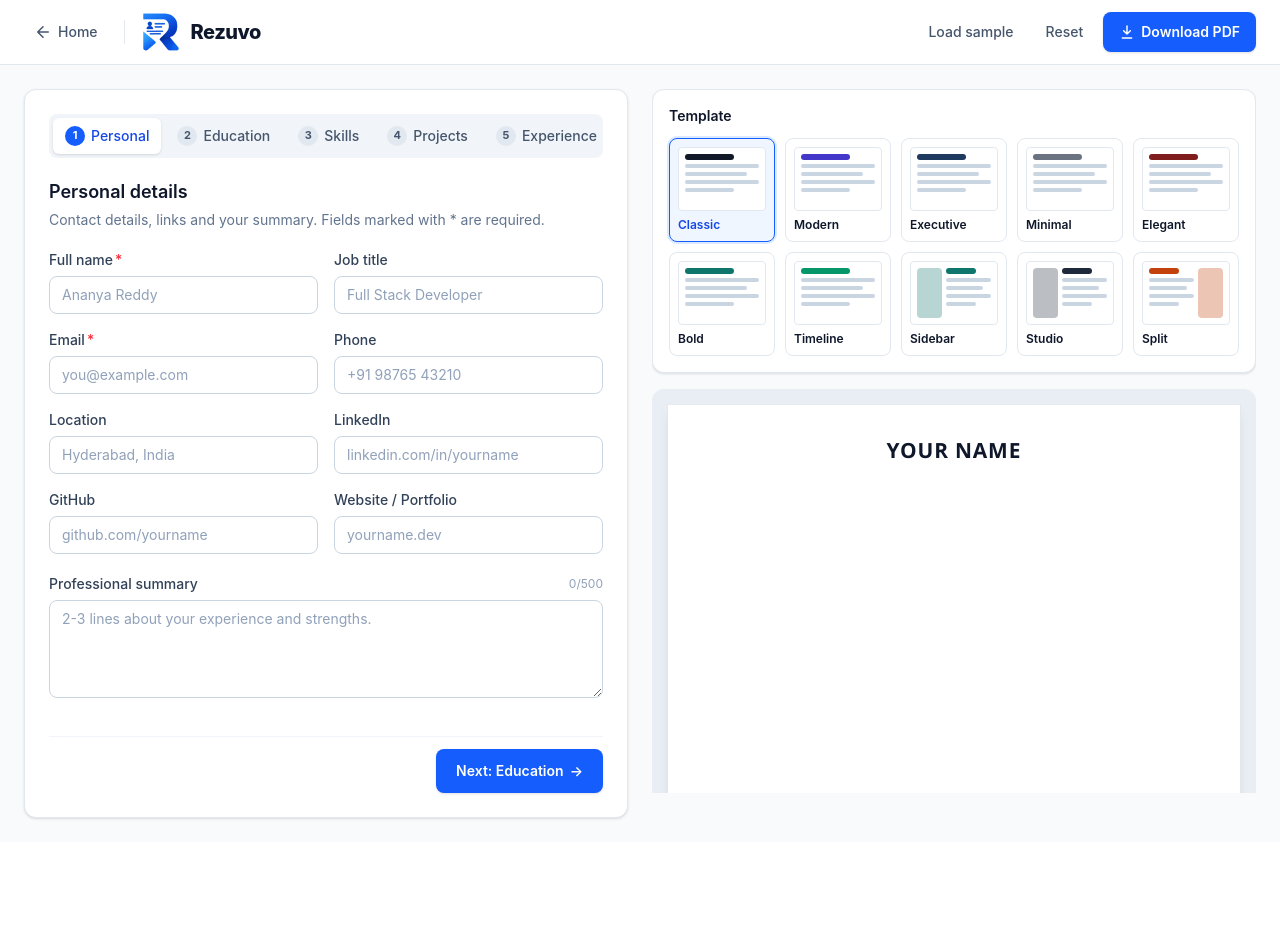
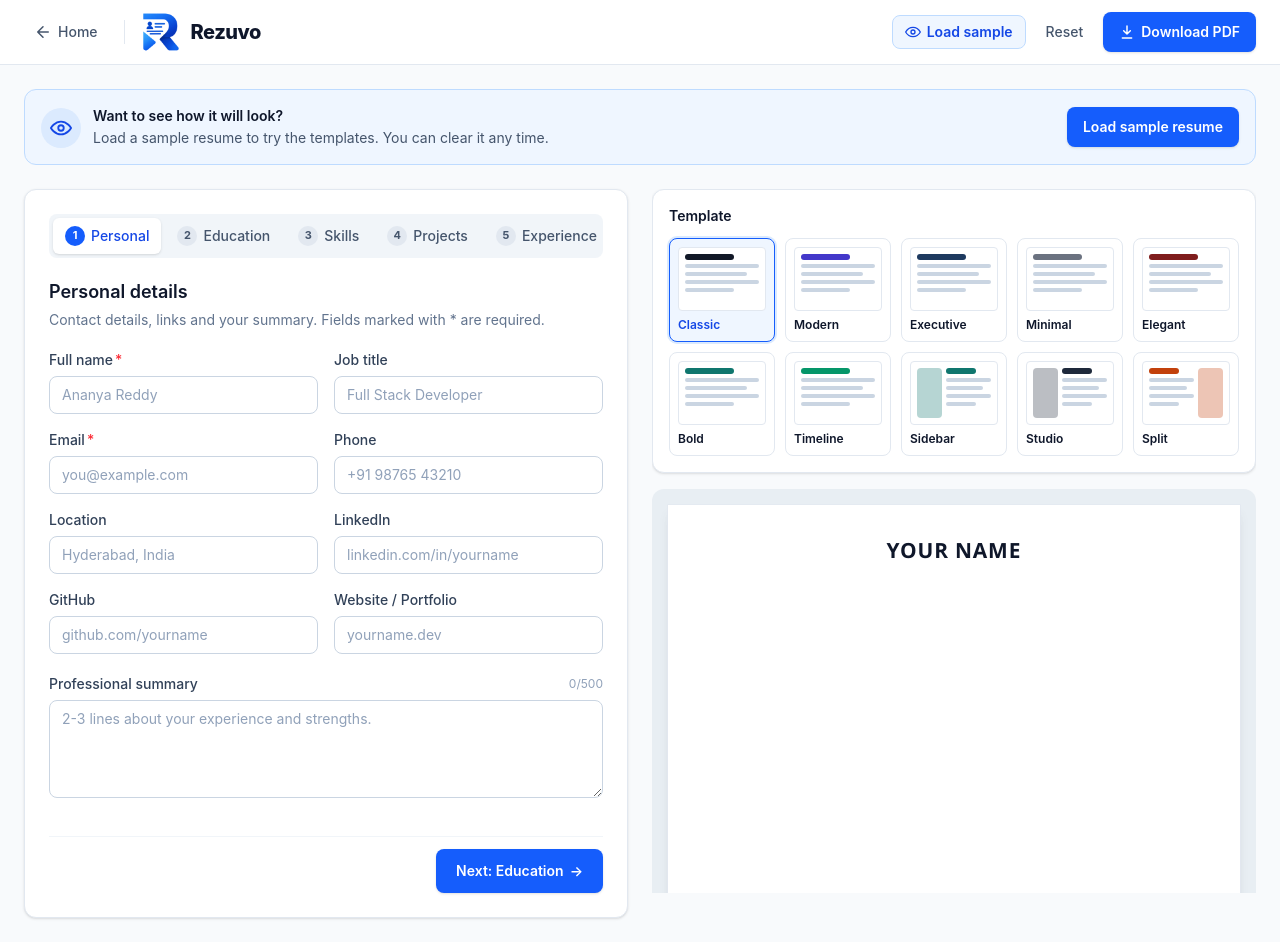
Before and after one commit to Anil-Rasuri/Resume-Builder, a React (Vite) app in the folder frontend/: page /builder in a window 1280 px wide. Before the commit the page ends 842 px from the top, so only its background shows below. Built offline with nearby package versions, Linux system fonts and the light colour scheme.

Commit message:
Edited Form and Sample Resume Button

```diff
--- /dev/null
+++ b/frontend/src/components/builder/SampleBanner.tsx
@@ -0,0 +1,63 @@
+import type { ReactElement } from "react";
+
+interface SampleBannerProps {
+  /** true: the sample is on screen. false: the form is empty. */
+  isSample: boolean;
+  onLoadSample: () => void;
+  onStartFresh: () => void;
+}
+
+const EyeIcon = (): ReactElement => (
+  <svg width="22" height="22" viewBox="0 0 24 24" fill="none" stroke="currentColor" strokeWidth="2" strokeLinecap="round" strokeLinejoin="round" aria-hidden="true">
+    <path d="M1 12s4-7 11-7 11 7 11 7-4 7-11 7S1 12 1 12z" />
+    <circle cx="12" cy="12" r="3" />
+  </svg>
+);
+
+export default function SampleBanner({ isSample, onLoadSample, onStartFresh }: SampleBannerProps) {
+  return (
+    <div
+      className={`flex flex-col gap-3 rounded-xl border p-4 sm:flex-row sm:items-center sm:justify-between ${
+        isSample ? "border-amber-200 bg-amber-50" : "border-blue-200 bg-blue-50"
+      }`}
+    >
+      <div className="flex items-start gap-3">
+        <span
+          className={`mt-0.5 flex h-10 w-10 shrink-0 items-center justify-center rounded-full ${
+            isSample ? "bg-amber-100 text-amber-700" : "bg-blue-100 text-blue-700"
+          }`}
+        >
+          <EyeIcon />
+        </span>
+        <div>
+          <p className="text-sm font-semibold text-slate-900">
+            {isSample ? "You're viewing a sample resume" : "Want to see how it will look?"}
+          </p>
+          <p className="mt-0.5 text-sm text-slate-600">
+            {isSample
+              ? "Edit any field to make it yours, or start again with a blank form."
+              : "Load a sample resume to try the templates. You can clear it any time."}
+          </p>
+        </div>
+      </div>
+
+      {isSample ? (
+        <button
+          type="button"
+          onClick={onStartFresh}
+          className="h-11 shrink-0 rounded-lg border border-amber-300 bg-white px-4 text-sm font-semibold text-amber-800 transition hover:bg-amber-100 sm:h-10"
+        >
+          Start with my own details
+        </button>
+      ) : (
+        <button
+          type="button"
+          onClick={onLoadSample}
+          className="h-11 shrink-0 rounded-lg bg-blue-600 px-4 text-sm font-semibold text-white shadow-sm transition hover:bg-blue-700 sm:h-10"
+        >
+          Load sample resume
+        </button>
+      )}
+    </div>
+  );
+}
--- a/frontend/src/components/layout/Header.tsx
+++ b/frontend/src/components/layout/Header.tsx
@@ -33,8 +33,12 @@ export default function Header({ onLoadSample, onReset, onDownload }: HeaderProp
         <div className="flex shrink-0 items-center gap-1 sm:gap-2">
           <button
             onClick={onLoadSample}
-            className="hidden rounded-lg px-3 py-1.5 text-sm font-medium text-slate-600 transition hover:bg-slate-100 sm:block"
+            className="hidden items-center gap-1.5 rounded-lg border border-blue-200 bg-blue-50 px-3 py-1.5 text-sm font-semibold text-blue-700 transition hover:bg-blue-100 sm:flex"
           >
+            <svg width="16" height="16" viewBox="0 0 24 24" fill="none" stroke="currentColor" strokeWidth="2" strokeLinecap="round" strokeLinejoin="round" aria-hidden="true">
+              <path d="M1 12s4-7 11-7 11 7 11 7-4 7-11 7S1 12 1 12z" />
+              <circle cx="12" cy="12" r="3" />
+            </svg>
             Load sample
           </button>
           <button
--- /dev/null
+++ b/frontend/src/lib/resume.ts
@@ -0,0 +1,11 @@
+import type { Resume } from "@/types/resume";
+
+/** True when the user has not entered anything yet. */
+export const isResumeEmpty = (r: Resume): boolean =>
+  Object.values(r.personal).every((v) => !String(v).trim()) &&
+  r.education.length === 0 &&
+  r.projects.length === 0 &&
+  r.experience.length === 0 &&
+  r.internships.length === 0 &&
+  r.certifications.length === 0 &&
+  r.skills.technical.length + r.skills.soft.length + r.skills.other.length === 0;
--- a/frontend/src/pages/BuilderPage.tsx
+++ b/frontend/src/pages/BuilderPage.tsx
@@ -1,6 +1,7 @@
 import { useEffect, useRef, useState, type ComponentType } from "react";
-import { useSearchParams } from "react-router-dom";
+import { useNavigationType, useSearchParams } from "react-router-dom";
 import { useReactToPrint } from "react-to-print";
+import SampleBanner from "@/components/builder/SampleBanner";
 import Header from "@/components/layout/Header";
 import MobileTabs, { type MobileView } from "@/components/layout/MobileTabs";
 import SectionTabs from "@/components/layout/SectionTabs";
@@ -16,10 +17,10 @@ import ResumePreview from "@/components/preview/ResumePreview";
 import TemplatePicker from "@/components/preview/TemplatePicker";
 import ConfirmDialog from "@/components/ui/ConfirmDialog";
 import { SECTIONS, type SectionId } from "@/constants/sections";
-import { sampleResume } from "@/constants/sampleResume";
 import { useDocumentTitle } from "@/hooks/useDocumentTitle";
 import { useMediaQuery } from "@/hooks/useMediaQuery";
 import { PRINT_PAGE_STYLE } from "@/lib/print";
+import { isResumeEmpty } from "@/lib/resume";
 import { useResumeStore } from "@/store/resumeStore";
 
 const FORMS: Record<SectionId, ComponentType> = {
@@ -35,12 +36,15 @@ const FORMS: Record<SectionId, ComponentType> = {
 export default function BuilderPage() {
   useDocumentTitle("Rezuvo - Create your resume");
 
-  const { resume, templateId, setResume, setTemplate, reset } = useResumeStore();
+  const { resume, templateId, isSample, loadSample, markEdited, setTemplate, reset } =
+    useResumeStore();
   const [activeSection, setActiveSection] = useState<SectionId>("personal");
   const [mobileView, setMobileView] = useState<MobileView>("edit");
   const [zoom, setZoom] = useState(false);
   const [resetOpen, setResetOpen] = useState(false);
+  const [sampleOpen, setSampleOpen] = useState(false);
   const [searchParams, setSearchParams] = useSearchParams();
+  const navigationType = useNavigationType();
   const isDesktop = useMediaQuery("(min-width: 1024px)");
 
   // Changing this key remounts the form so it re-reads values from the store.
@@ -63,17 +67,43 @@ export default function BuilderPage() {
     window.scrollTo({ top: 0 });
   };
 
-  const loadSample = () => {
-    setResume(sampleResume);
+  const showSample = () => {
+    loadSample();
     setFormKey((k) => k + 1);
+    setSampleOpen(false);
+    // On phones jump to the preview, so the sample resume is seen at once.
+    if (!isDesktop) changeView("preview");
   };
 
-  // "See an example" on the landing page links here with ?sample=1
+  // Every "Load sample" button goes through here.
+  const requestSample = () => {
+    if (!isSample && !isResumeEmpty(resume)) {
+      setSampleOpen(true); // do not overwrite real details without asking
+      return;
+    }
+    showSample();
+  };
+
+  const startFresh = () => {
+    reset();
+    setFormKey((k) => k + 1);
+    setMobileView("edit");
+  };
+
   useEffect(() => {
+    // "See a sample resume" on the landing page links here with ?sample=1
     if (searchParams.get("sample") === "1") {
       loadSample();
+      setFormKey((k) => k + 1);
       setSearchParams({}, { replace: true });
       if (!isDesktop) setMobileView("preview");
+      return;
+    }
+    // Opened from a link inside the site (for example "Build my resume"):
+    // never show leftover sample data, start with an empty form.
+    if (navigationType === "PUSH" && useResumeStore.getState().isSample) {
+      reset();
+      setFormKey((k) => k + 1);
     }
     // eslint-disable-next-line react-hooks/exhaustive-deps
   }, []);
@@ -102,11 +132,12 @@ export default function BuilderPage() {
 
   const showForm = isDesktop || mobileView === "edit";
   const showPreview = isDesktop || mobileView === "preview";
+  const showBanner = isSample || isResumeEmpty(resume);
 
   return (
     <div className="min-h-screen overflow-x-clip bg-slate-50">
       <Header
-        onLoadSample={loadSample}
+        onLoadSample={requestSample}
         onReset={() => setResetOpen(true)}
         onDownload={handleDownload}
       />
@@ -114,13 +145,23 @@ export default function BuilderPage() {
       {/* grid-cols-1 gives the column a fixed width (minmax(0,1fr)).
           Without it, the long row of tabs stretched the page past the screen. */}
       <main className="mx-auto grid max-w-7xl grid-cols-1 gap-4 px-3 py-4 pb-28 sm:gap-6 sm:px-6 sm:py-6 lg:grid-cols-2 lg:pb-6">
+        {showBanner && (
+          <div className="min-w-0 lg:col-span-2">
+            <SampleBanner
+              isSample={isSample}
+              onLoadSample={requestSample}
+              onStartFresh={startFresh}
+            />
+          </div>
+        )}
+
         {showForm && (
           <section className="min-w-0 rounded-xl border border-slate-200 bg-white p-4 shadow-sm sm:p-6">
             {/* Phone-only toolbar (the header hides these buttons on small screens) */}
             <div className="mb-4 flex gap-2 sm:hidden">
               <button
-                onClick={loadSample}
-                className="h-9 rounded-lg border border-slate-200 px-3 text-xs font-medium text-slate-600"
+                onClick={requestSample}
+                className="h-9 rounded-lg border border-blue-200 bg-blue-50 px-3 text-xs font-semibold text-blue-700"
               >
                 Load sample
               </button>
@@ -135,7 +176,16 @@ export default function BuilderPage() {
             <SectionTabs active={activeSection} onChange={changeSection} />
             <h2 className="mb-1 text-lg font-semibold text-slate-900">{section.title}</h2>
             <p className="mb-5 text-sm text-slate-500">{section.description}</p>
-            <ActiveForm key={`${activeSection}-${formKey}`} />
+
+            {/* Real typing or button clicks here mean the sample is now "theirs". */}
+            <div
+              onInput={markEdited}
+              onClick={(e) => {
+                if ((e.target as HTMLElement).closest("button")) markEdited();
+              }}
+            >
+              <ActiveForm key={`${activeSection}-${formKey}`} />
+            </div>
 
             <StepNav
               prev={
@@ -198,6 +248,16 @@ export default function BuilderPage() {
         onConfirm={confirmReset}
         onCancel={() => setResetOpen(false)}
       />
+
+      <ConfirmDialog
+        open={sampleOpen}
+        title="Replace your details with the sample?"
+        message="The sample will replace what you've entered so far. This can't be undone."
+        confirmLabel="Yes, load sample"
+        cancelLabel="Keep my details"
+        onConfirm={showSample}
+        onCancel={() => setSampleOpen(false)}
+      />
     </div>
   );
 }
--- a/frontend/src/store/resumeStore.ts
+++ b/frontend/src/store/resumeStore.ts
@@ -1,6 +1,7 @@
 import { create } from "zustand";
 import { persist } from "zustand/middleware";
 import { emptyResume } from "@/constants/emptyResume";
+import { sampleResume } from "@/constants/sampleResume";
 import type {
   CertificationItem,
   EducationItem,
@@ -16,6 +17,8 @@ import type {
 interface ResumeState {
   resume: Resume;
   templateId: TemplateId;
+  /** true while the resume on screen is the untouched sample */
+  isSample: boolean;
   setPersonal: (patch: Partial<PersonalInfo>) => void;
   setExperience: (items: ExperienceItem[]) => void;
   setInternships: (items: InternshipItem[]) => void;
@@ -25,6 +28,8 @@ interface ResumeState {
   setCertifications: (items: CertificationItem[]) => void;
   setResume: (resume: Resume) => void;
   setTemplate: (id: TemplateId) => void;
+  loadSample: () => void;
+  markEdited: () => void;
   reset: () => void;
 }
 
@@ -33,6 +38,7 @@ export const useResumeStore = create<ResumeState>()(
     (set) => ({
       resume: emptyResume,
       templateId: "classic",
+      isSample: false,
 
       setPersonal: (patch) =>
         set((state) => ({
@@ -60,20 +66,29 @@ export const useResumeStore = create<ResumeState>()(
       setCertifications: (certifications) =>
         set((state) => ({ resume: { ...state.resume, certifications } })),
 
-      setResume: (resume) => set({ resume }),
+      setResume: (resume) => set({ resume, isSample: false }),
 
       setTemplate: (templateId) => set({ templateId }),
 
-      reset: () => set({ resume: emptyResume, templateId: "classic" }),
+      loadSample: () => set({ resume: sampleResume, isSample: true }),
+
+      // Called when the user really types or clicks inside a form.
+      markEdited: () => set((state) => (state.isSample ? { isSample: false } : state)),
+
+      reset: () => set({ resume: emptyResume, templateId: "classic", isSample: false }),
     }),
     {
       name: "resume-builder-v2",
-      // Older saved data may miss newer fields (e.g. github): fill them in.
+      // Older saved data may miss newer fields: fill them in.
       merge: (persisted, current) => {
         const saved = persisted as Partial<ResumeState> | undefined;
         return {
           ...current,
           ...saved,
+          // Data saved before this update: recognise a leftover sample.
+          isSample:
+            saved?.isSample ??
+            saved?.resume?.personal?.email === sampleResume.personal.email,
           resume: {
             ...emptyResume,
             ...saved?.resume,
```
Also changed, not shown: frontend/src/components/landing/Hero.tsx (+8 -4 lines).
